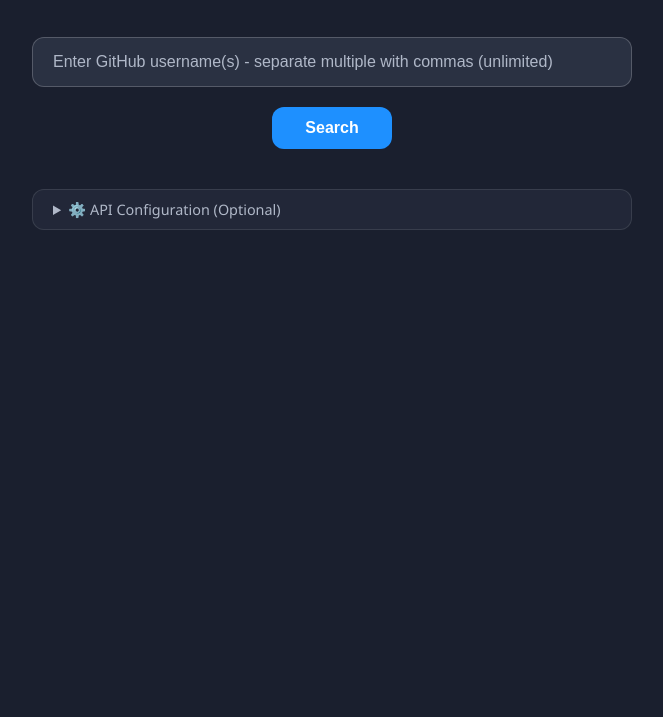
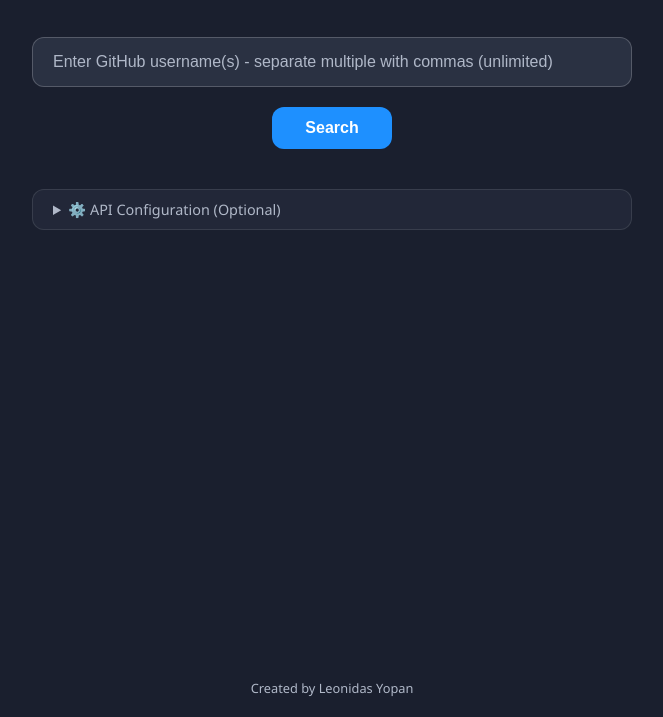
Before and after one commit to leonidasyopan/github-user-batch-finder, a website: page index.html in a window 1280 px wide. Shown: the part 83-800 px from the top of the page, without its empty margins (308-971 px from the left). Drawn offline with Linux system fonts and the light colour scheme.

Commit message:
feat: add footer and improve page layout with container structure

```diff
--- a/index.html
+++ b/index.html
@@ -11,6 +11,8 @@
 </head>
 
 <body>
+    <div class="page-container">
+        <div class="content">
             <!-- Header Section -->
             <header class="header">
                 <img src="github.png" alt="GitHub Logo" class="header__logo">
@@ -51,6 +53,13 @@
 
             <!-- Results Section -->
             <main id="results" class="results"></main>
+        </div>
+
+        <!-- Footer Section -->
+        <footer class="footer">
+            <p>Created by <a href="https://github.com/leonidasyopan/github-user-batch-finder" target="_blank" rel="noopener">Leonidas Yopan</a></p>
+        </footer>
+    </div>
 
     <!-- JavaScript Application -->
     <script src="app.js"></script>
--- a/styles.css
+++ b/styles.css
@@ -27,7 +27,18 @@ body {
     font-family: 'Segoe UI', Tahoma, Geneva, Verdana, sans-serif;
     background-color: var(--background-color);
     color: var(--text-color);
+    margin: 0;
+    padding: 0;
+}
+
+.page-container {
     min-height: 100vh;
+    display: flex;
+    flex-direction: column;
+}
+
+.content {
+    flex: 1;
     display: flex;
     flex-direction: column;
     align-items: center;
@@ -864,3 +875,25 @@ body {
         --background-color: #000000;
     }
 }
+
+/* Footer Section */
+.footer {
+    padding: var(--spacing-md);
+    text-align: center;
+    color: var(--text-secondary);
+    font-size: 0.8rem;
+    margin-top: auto;
+}
+
+.footer p {
+    margin: 0;
+}
+
+.footer a {
+    color: var(--text-secondary);
+    text-decoration: none;
+}
+
+.footer a:hover {
+    color: var(--primary-color);
+}
```
Lines whose indentation alone changed are shown as unchanged.
